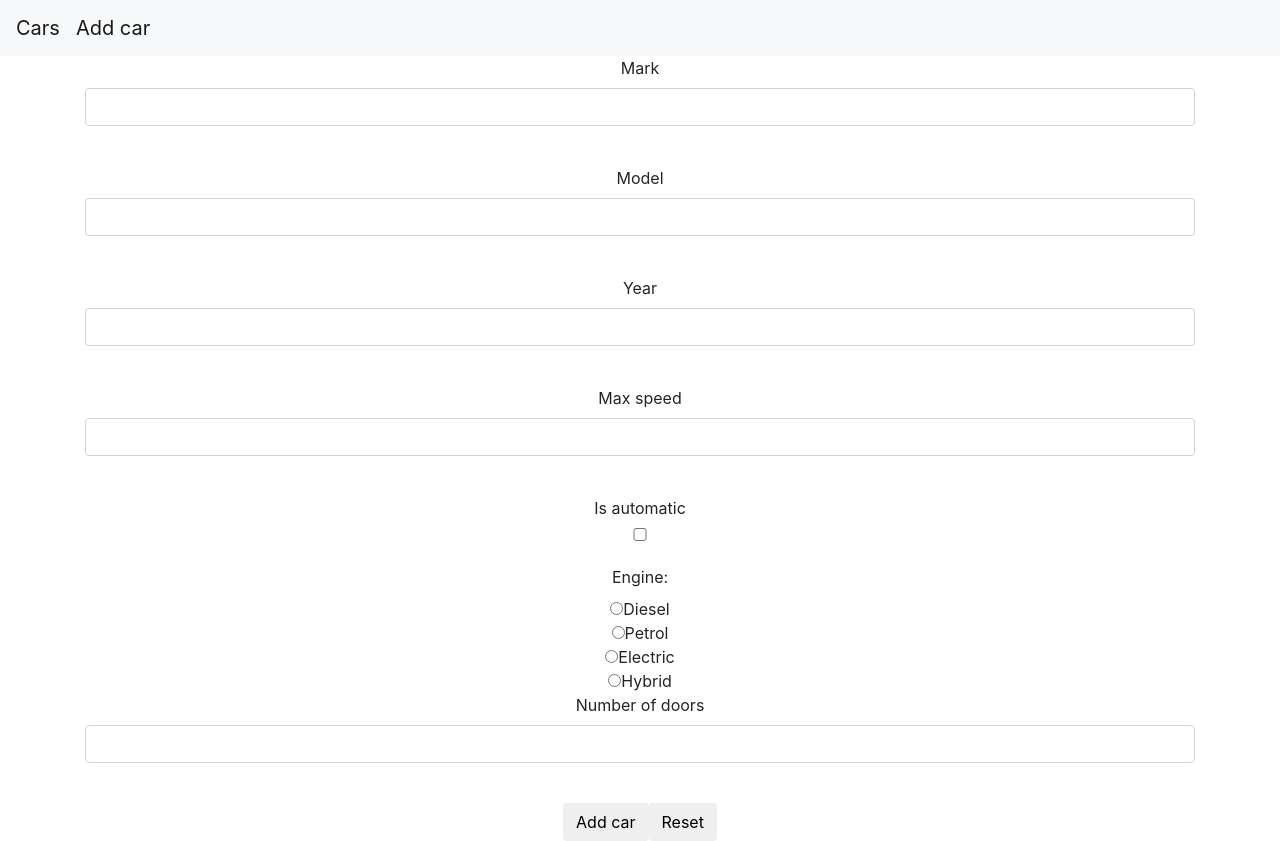
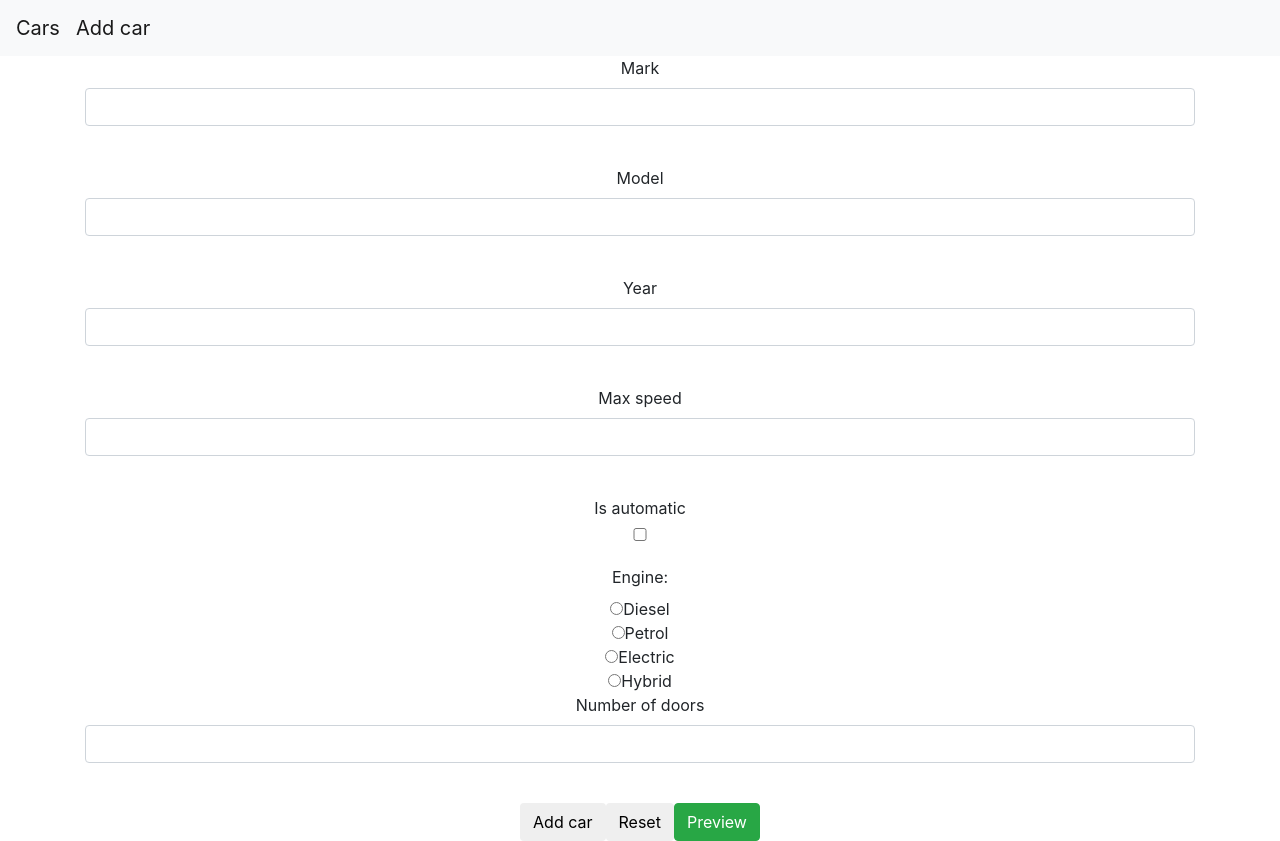
Before and after one commit to jelenailic7/cars-angular, an Angular app: page /add in a window 1280 px wide. Built offline with nearby package versions, Linux system fonts and the light colour scheme.

Commit message:
5 zadatak

```diff
--- a/src/app/cars/car-form/car-form.component.html
+++ b/src/app/cars/car-form/car-form.component.html
@@ -56,4 +56,6 @@
 
 <button type="submit" class="btn" >Add car</button>
 <button type="button" (click)="carForm.reset()" class="btn">Reset</button>
+<button type="button" (click)="preview()" class="btn btn-success">Preview</button>
+
 </form>
--- a/src/app/cars/car-form/car-form.component.ts
+++ b/src/app/cars/car-form/car-form.component.ts
@@ -25,6 +25,16 @@ export class CarFormComponent implements OnInit {
 
   }
 
+ public preview(){
+    alert(`
+    Mark: ${this.newCar.mark},
+    Model: ${this.newCar.model},
+    Year: ${this.newCar.year},
+    Engine: ${this.newCar.engine},
+
+    `);
+  }
+//observale start with $??
   ngOnInit() {
   }
 
```
